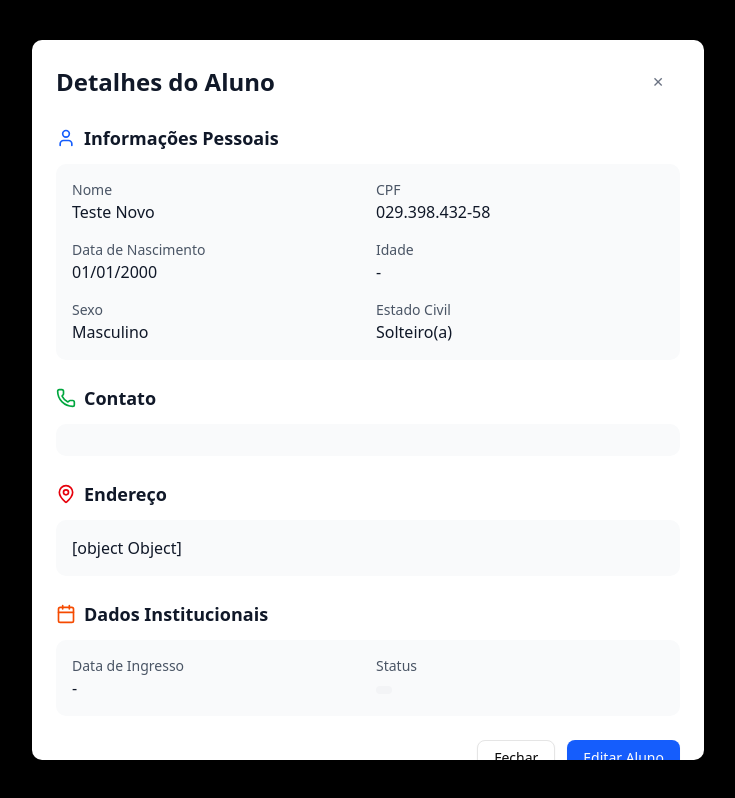
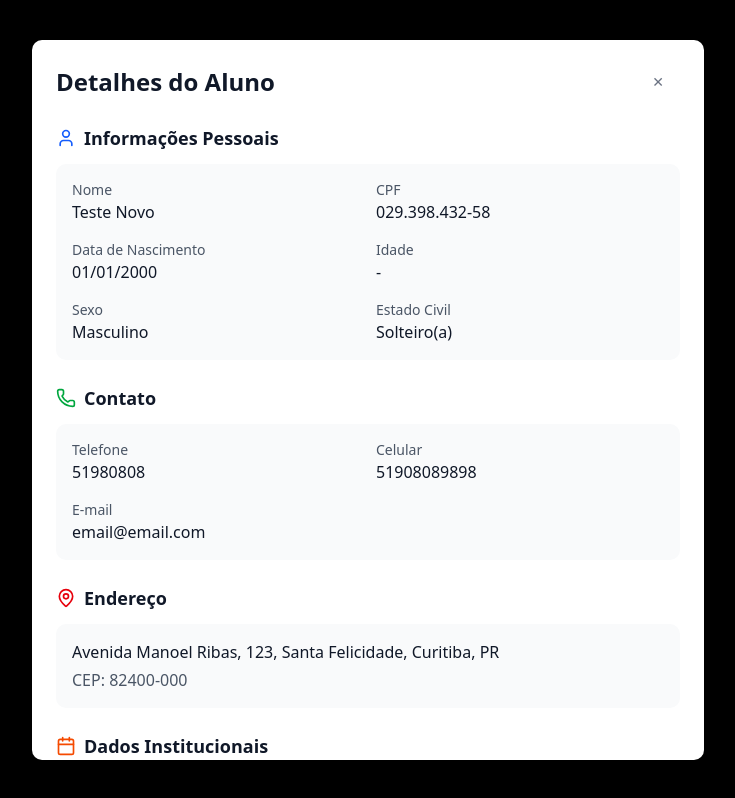
Before and after one commit to pedrovmdp/projetoExtensao_iv, a React (Vite) app in the folder frontend/: page /historico in a window 1280 px wide. Both pictures are taken after a click on the button "Ver". Shown: the whole page, without its empty margins (272-1007 px from the left). Built offline with nearby package versions, Linux system fonts and the light colour scheme; data requests are answered from the project's data file.

Commit message:
fix: historico aluno details

```diff
--- a/frontend/src/pages/HistoricoAluno.jsx
+++ b/frontend/src/pages/HistoricoAluno.jsx
@@ -224,7 +224,7 @@ const HistoricoAluno = () => {
                           {students.nome}
                         </div>
                         <div className="text-sm text-gray-500">
-                          {students.telefone || students.celular || '-'}
+                          {students.contato.telefone || students.contato.celular || '-'}
                         </div>
                       </div>
                     </div>
@@ -236,11 +236,11 @@ const HistoricoAluno = () => {
                     {students.idade ? `${students.idade} anos` : '-'}
                   </td>
                   <td className="px-6 py-4 whitespace-nowrap text-sm text-gray-900">
-                    {formatDate(students.data_ingresso)}
+                    {formatDate(students.dados_institucionais.data_ingresso)}
                   </td>
                   <td className="px-6 py-4 whitespace-nowrap">
-                    <span className={`inline-flex px-2 py-1 text-xs font-semibold rounded-full ${getStatusColor(students.status)}`}>
-                      {students.status}
+                    <span className={`inline-flex px-2 py-1 text-xs font-semibold rounded-full ${getStatusColor(students.dados_institucionais.status)}`}>
+                      {students.dados_institucionais.status}
                     </span>
                   </td>
                   <td className="px-6 py-4 whitespace-nowrap text-sm font-medium">
@@ -339,29 +339,29 @@ const HistoricoAluno = () => {
                     Contato
                   </h3>
                   <div className="grid grid-cols-1 md:grid-cols-2 gap-4 bg-gray-50 p-4 rounded-lg">
-                    {selectedAluno.telefone && (
+                    {selectedAluno.contato.telefone && (
                       <div>
                         <p className="text-sm font-medium text-gray-600">Telefone</p>
-                        <p className="text-gray-900">{selectedAluno.telefone}</p>
+                        <p className="text-gray-900">{selectedAluno.contato.telefone}</p>
                       </div>
                     )}
-                    {selectedAluno.celular && (
+                    {selectedAluno.contato.celular && (
                       <div>
                         <p className="text-sm font-medium text-gray-600">Celular</p>
-                        <p className="text-gray-900">{selectedAluno.celular}</p>
+                        <p className="text-gray-900">{selectedAluno.contato.celular}</p>
                       </div>
                     )}
-                    {selectedAluno.email && (
+                    {selectedAluno.contato.email && (
                       <div>
                         <p className="text-sm font-medium text-gray-600">E-mail</p>
-                        <p className="text-gray-900">{selectedAluno.email}</p>
+                        <p className="text-gray-900">{selectedAluno.contato.email}</p>
                       </div>
                     )}
                   </div>
                 </div>
 
                 {/* Endereço */}
-                {(selectedAluno.endereco || selectedAluno.bairro || selectedAluno.cidade) && (
+                {(selectedAluno.endereco.logradouro || selectedAluno.endereco.bairro || selectedAluno.endereco.cidade) && (
                   <div>
                     <h3 className="text-lg font-semibold text-gray-900 mb-3 flex items-center gap-2">
                       <MapPin className="w-5 h-5 text-red-600" />
@@ -370,16 +370,16 @@ const HistoricoAluno = () => {
                     <div className="bg-gray-50 p-4 rounded-lg">
                       <p className="text-gray-900">
                         {[
-                          selectedAluno.endereco,
-                          selectedAluno.numero,
-                          selectedAluno.complemento,
-                          selectedAluno.bairro,
-                          selectedAluno.cidade,
-                          selectedAluno.estado
+                          selectedAluno.endereco.logradouro,
+                          selectedAluno.endereco.numero,
+                          selectedAluno.endereco.complemento,
+                          selectedAluno.endereco.bairro,
+                          selectedAluno.endereco.cidade,
+                          selectedAluno.endereco.estado
                         ].filter(Boolean).join(', ')}
                       </p>
-                      {selectedAluno.cep && (
-                        <p className="text-gray-600 mt-1">CEP: {selectedAluno.cep}</p>
+                      {selectedAluno.endereco.cep && (
+                        <p className="text-gray-600 mt-1">CEP: {selectedAluno.endereco.cep}</p>
                       )}
                     </div>
                   </div>
@@ -394,18 +394,18 @@ const HistoricoAluno = () => {
                   <div className="grid grid-cols-1 md:grid-cols-2 gap-4 bg-gray-50 p-4 rounded-lg">
                     <div>
                       <p className="text-sm font-medium text-gray-600">Data de Ingresso</p>
-                      <p className="text-gray-900">{formatDate(selectedAluno.data_ingresso)}</p>
+                      <p className="text-gray-900">{formatDate(selectedAluno.dados_institucionais.data_ingresso)}</p>
                     </div>
                     <div>
                       <p className="text-sm font-medium text-gray-600">Status</p>
-                      <span className={`inline-flex px-2 py-1 text-xs font-semibold rounded-full ${getStatusColor(selectedAluno.status)}`}>
-                        {selectedAluno.status}
+                      <span className={`inline-flex px-2 py-1 text-xs font-semibold rounded-full ${getStatusColor(selectedAluno.dados_institucionais.status)}`}>
+                        {selectedAluno.dados_institucionais.status}
                       </span>
                     </div>
-                    {selectedAluno.observacoes && (
+                    {selectedAluno.dados_institucionais.observacoes && (
                       <div className="md:col-span-2">
                         <p className="text-sm font-medium text-gray-600">Observações</p>
-                        <p className="text-gray-900">{selectedAluno.observacoes}</p>
+                        <p className="text-gray-900">{selectedAluno.dados_institucionais.observacoes}</p>
                       </div>
                     )}
                   </div>
```
